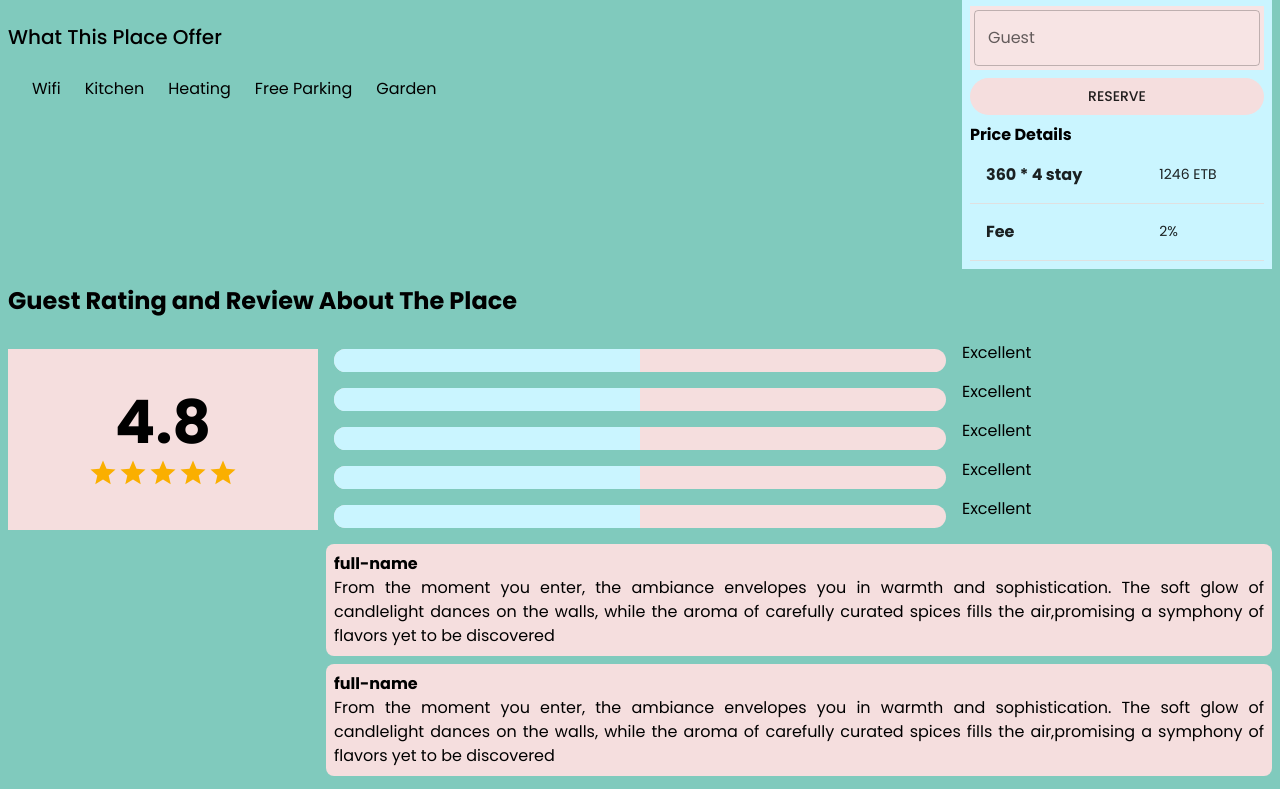
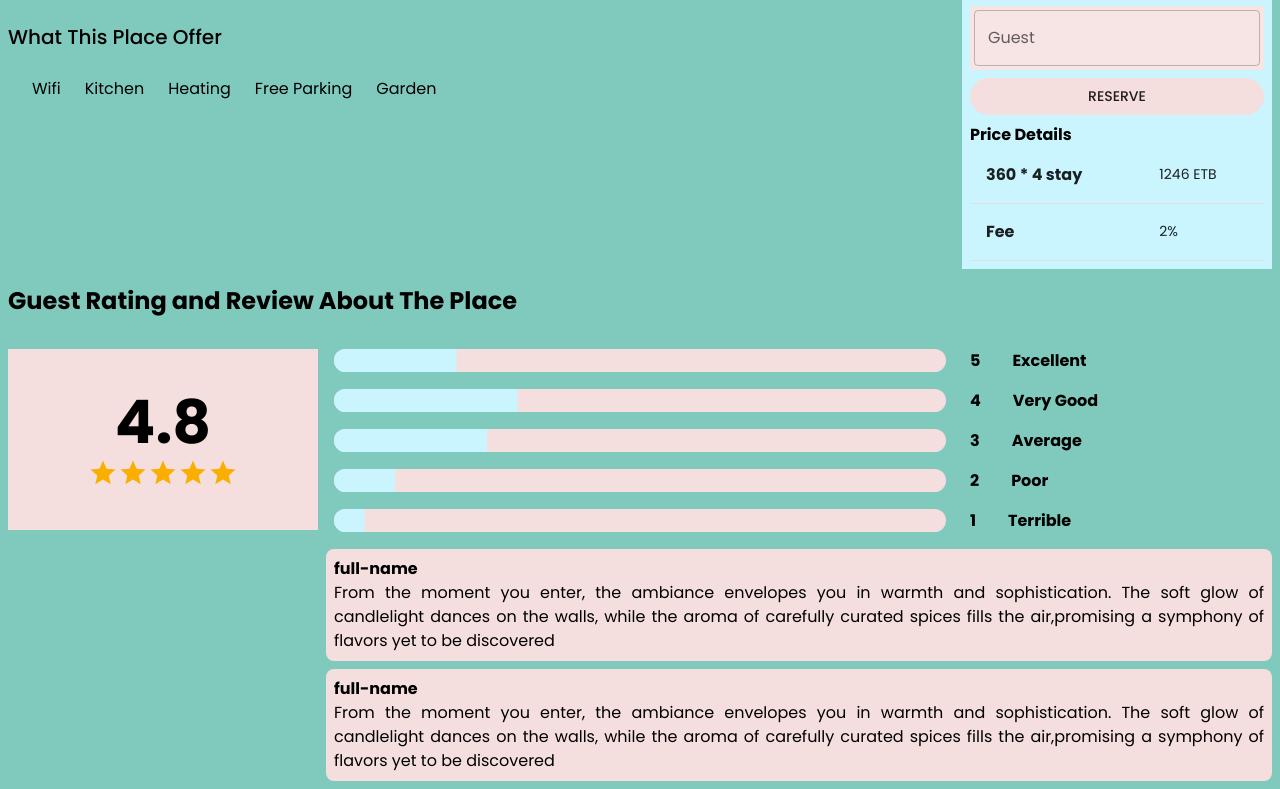
Before and after one commit to BoruTamena/Habitant_Hub, a Next.js app: page /house/1 in a window 1280 px wide. Shown: the part 744-1533 px from the top of the page. Built offline with nearby package versions, Linux system fonts and the light colour scheme; data requests are answered from the project's data file.

Commit message:
guest rate linear bar chart updated

```diff
--- a/src/app/house/[house_id]/page.tsx
+++ b/src/app/house/[house_id]/page.tsx
@@ -62,11 +62,11 @@ export default async function HouseDetail ({params:{house_id},}:{params:{house_i
 
         </Grid>
           <Grid item md={9} >
-          <Linear/>
-          <Linear/>
-          <Linear/>
-          <Linear/>
-          <Linear/>
+          <Linear count={20} helperText="Excellent" star={5}/>
+          <Linear  count={30} helperText="Very Good" star={4}/>
+          <Linear  count={25} helperText="Average" star={3}/>
+          <Linear  count={10} helperText="Poor" star={2}/>
+          <Linear  count={5} helperText="Terrible" star={1}/>
 
             {review.map((item,index)=><ReviewCard key={index} data={item}/>)}
           </Grid>
--- a/src/components/Linear.tsx
+++ b/src/components/Linear.tsx
@@ -1,16 +1,22 @@
 import { Box, Grid, LinearProgress, Stack, Typography } from "@mui/material";
 
-type Props = {}
+type Props = {
+  count:number,
+  star:number,
+  helperText:string,
+
+}
 
 const Linear = (props: Props) => {
+
+  const {count,star,helperText}=props
   return (
 
       <Grid container spacing={1}>
         <Grid item md={8}>
         <LinearProgress
-
          variant="determinate"
-         value={50}
+         value={count}
          sx={{bgcolor:"secondary.main",
          height:15,
          padding:.5,
@@ -19,7 +25,11 @@ const Linear = (props: Props) => {
         </Grid>
 
         <Grid item md={4}>
-        <Typography textAlign=""> Excellent </Typography>
+          <Stack direction={"row"} spacing={2}>
+          <Typography textAlign="center" fontWeight={"bold"} p={1}>{star} </Typography>
+          <Typography textAlign="center"  fontWeight={"bold"}  p={1}>{helperText} </Typography>
+
+          </Stack>
 
         </Grid>
       </Grid>
```
